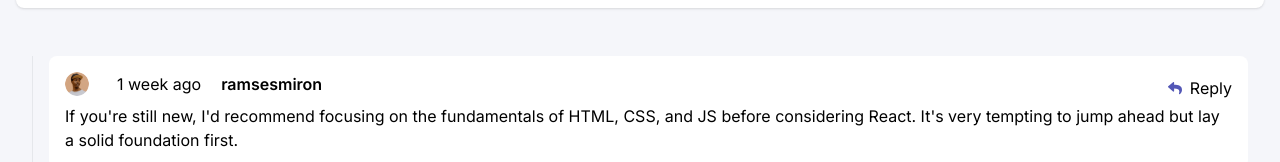
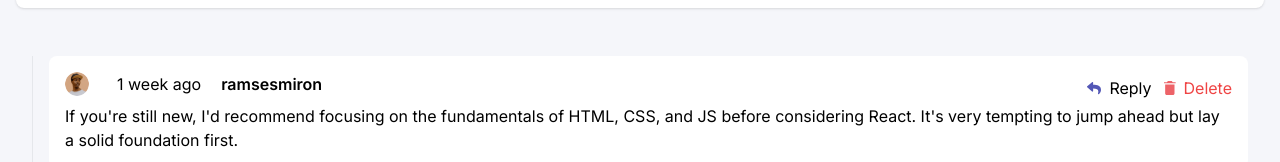
Before and after one commit to olayinka06-dev/Interactive-chat-app, a Next.js app: page / in a window 1280 px wide. Shown: the part 360-522 px from the top of the page. Built offline with nearby package versions, Linux system fonts and the light colour scheme.

Commit message:
Still Experimenting on the site

```diff
--- a/src/app/page.jsx
+++ b/src/app/page.jsx
@@ -151,6 +151,7 @@ const Comment = ({
                 onEdit={(replyId, editedContent) =>
                   onEditReply(replyId, editedContent)
                 }
+                showDeleteButton={showDeleteButton}
               />
             ))}
           </div>
@@ -168,6 +169,7 @@ const Reply = ({
   replyContent,
   setReplyContent,
   handleReplySubmit,
+  showDeleteButton
 }) => {
   const isCurrentUser = currentUser.username === reply.user.username;
   const [isEditing, setIsEditing] = useState(false);
@@ -206,7 +208,7 @@ const Reply = ({
               <img src="/images/icon-reply.svg" alt="" />
               Reply
             </button>
-            {isCurrentUser && (
+            {showDeleteButton && (
               <button
                 className="text-red-500 rounded flex items-center gap-2"
                 onClick={() => onDelete(reply.id)}
```
